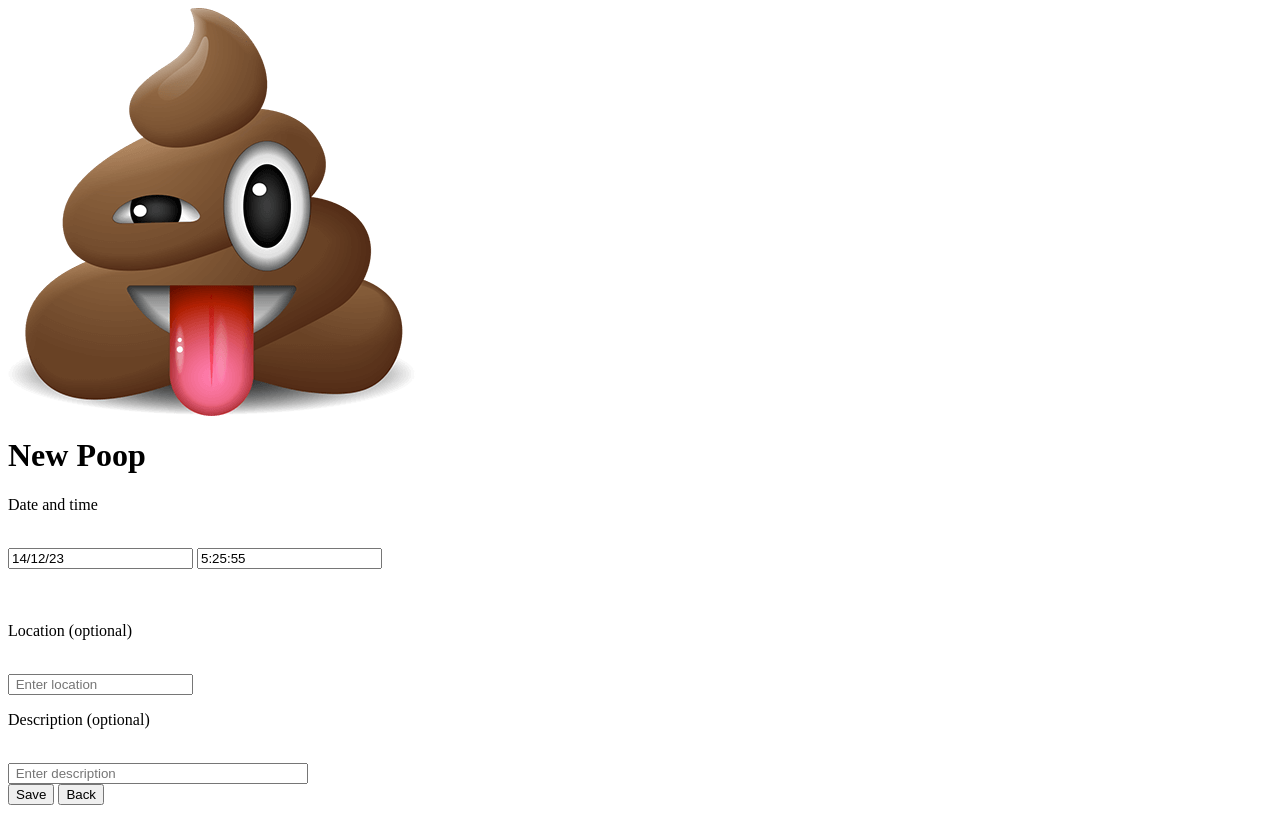
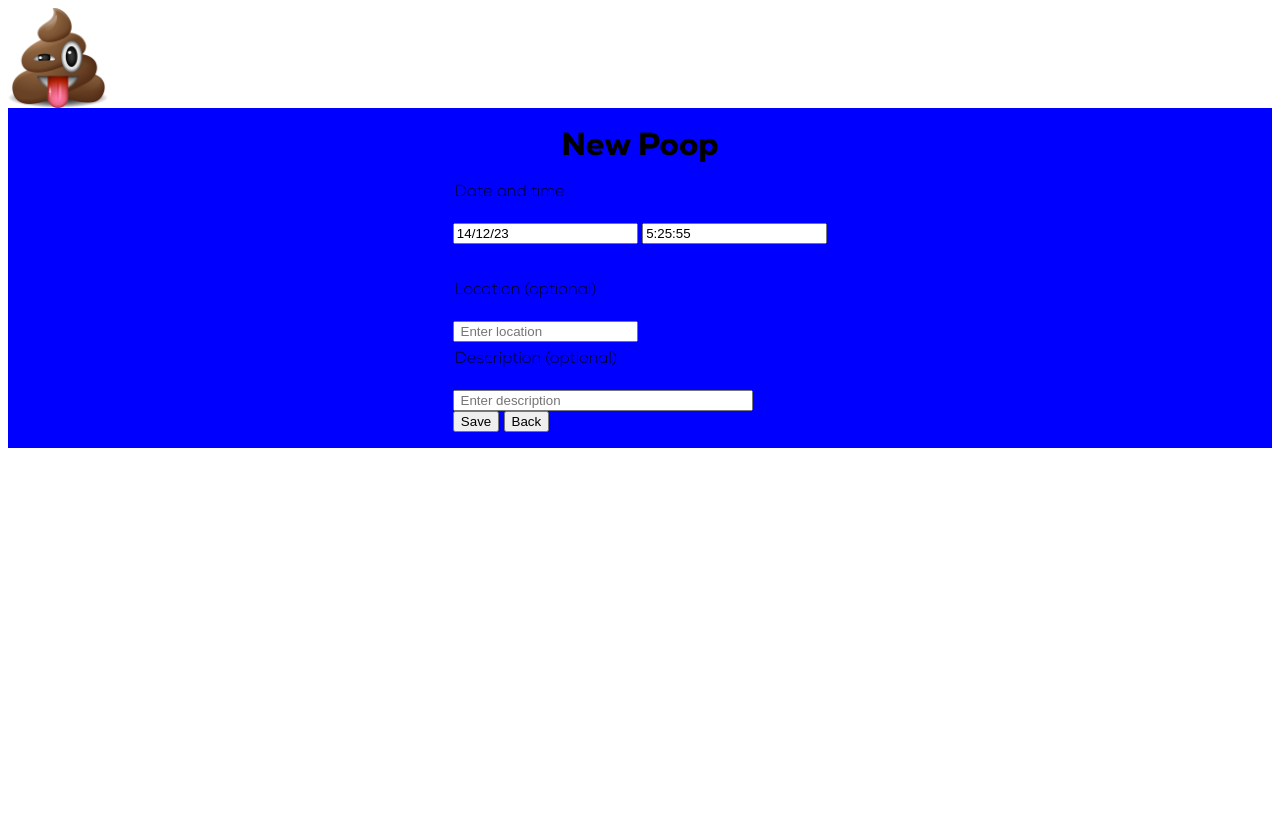
Before and after one commit to christopherjlo/CPP-Poop-Map, a PHP site: page /poop_details.html in a window 1280 px wide. After the commit the page ends 448 px from the top, so only its background shows below. Run offline with PHP 8.4, Linux system fonts and the light colour scheme.

Commit message:
css in progress

```diff
--- a/database/init_poopers.sql
+++ b/database/init_poopers.sql
@@ -52,6 +52,10 @@ insert into Poop(pooperid,latitude,longitude,tag,datePosted,timePosted, note) va
 
 #populate friends table
 insert into Friends(usr1id,usr2id) values(1,2); # Chris and Justin
+insert into Friends(usr1id,usr2id) values(2,1);
 insert into Friends(usr1id,usr2id) values(2,3); # Justin and Jason
+insert into Friends(usr1id,usr2id) values(3,2);
 insert into Friends(usr1id,usr2id) values(3,4); # Jason and Jacob
+insert into Friends(usr1id,usr2id) values(4,3);
 insert into Friends(usr1id,usr2id) values(4,1); #Jacob and Chris
+insert into Friends(usr1id,usr2id) values(1,4);
--- a/friends.php
+++ b/friends.php
@@ -1,6 +1,6 @@
 <?php
+session_start();
 
-$_SESSION["currentID"] = 2;
 $tableHtml = "<table class='friends-table border'cellspacing=\"0\" cellpadding=\"0\">
 <tr>
     <th>Name</th>
@@ -27,7 +27,7 @@ if (isset($_SESSION["currentID"])) {
 
     // print_r($realFriends);
     if (sizeof($realFriends) == 0) {
-        echo "No friends.";
+        $responseMsg = "No Friends :(";
     } else {
         for ($i = 0; $i < sizeof($realFriends); $i++) {
             $stmt5 = sprintf("SELECT *  FROM Pooper WHERE userid = " . $realFriends[$i]);
@@ -144,6 +144,7 @@ if ($_SERVER["REQUEST_METHOD"] === "POST") {
     </head>
 
     <body>
+        <div id="bg_div">
             <br>
             <h2 style='text-align: center;'>Friends List</h2>
             <div class = "search-friend">
@@ -162,6 +163,7 @@ if ($_SERVER["REQUEST_METHOD"] === "POST") {
                     <?php echo $tableHtml; ?>
                 </div>
             </div>
+        </div>
     </body>
 
 </html>
--- a/index.php
+++ b/index.php
@@ -26,6 +26,7 @@ if (isset($_SESSION["currentID"])) {
         <div id="map"></div>
         <a href="poop_details.php"><button id="poop_button" class="button">Drop poop</button></a>
         <a href="home.html"><button id="sign_out_button" class="button">Sign Out</button></a>
+        <a href="friends.php"><button id="friends_button" class="button">See Friends</button></a>
     </div>
     <script type="text/javascript" src="scripts/index.js"></script>
     <script type ='text/javascript'>
--- a/poop_details.html
+++ b/poop_details.html
@@ -4,11 +4,11 @@
         <link rel="stylesheet" href="styles/poop_details.css">
     </head>
     <body>
-        <div class="background">
-            <img src="/images/poop_pic.png" class="logo">
-            <div class=poop-form>
-                <h1>New Poop</h1>
+        <img src="/images/poop_pic.png" class="logo">
+        <div class = "parent-container">
+            <div class="poop-form">
                 <form id="form" method="post">
+                    <h1>New Poop</h1>
                     <p class="title">Date and time</p><br>
                     <input type = "text" id = "datestamp" name = "datestamp">
                     <input type = "text" id = "timestamp" name = "timestamp">
@@ -26,6 +26,8 @@
                     <a href="index.php"><button class="button borderless">Back</button></a>
                 </form>
             </div>
+            </div>
+        </div>
         <script type="text/javascript">
             // ---- Get and display current date + time ---- //
             var date = new Date();
@@ -56,6 +58,5 @@
             }
             getLocation();
         </script>
-        </div>
     </body>
 </html>
--- a/styles/poop_details.css
+++ b/styles/poop_details.css
@@ -1,3 +1,28 @@
+@font-face {
+    font-family: 'nexaheavy';
+    src: url('../fonts/nexa/nexa-heavy.woff2'),
+         url('../fonts/nexa/nexa-heavy.woff');
+    font-weight: normal;
+    font-style: normal;
+}
+
+@font-face {
+    font-family: 'nexaextra_light';
+    src: url('../fonts/nexa/nexa-extralight.woff2'),
+         url('../fonts/nexa/nexa-extralight.woff');
+    font-weight: normal;
+    font-style: normal;
+}
+
+body {
+    font-family: 'nexaextra_light';
+}
+
+.logo {
+    width: 100px;
+    height: 100px;
+}
+
 #latitude_field {
     visibility: hidden;
 }
@@ -5,3 +30,21 @@
 #longitude_field {
     visibility: hidden;
 }
+
+.parent-container {
+    display: flex;
+    flex-direction: row;
+    justify-content: center;
+    background-color: blue;
+}
+
+h1{
+    margin-left: auto;
+    margin-right: auto;
+    font-family: 'nexaheavy';
+    text-align: center;
+}
+
+p {
+    margin: 8px 2px;
+}
```
Also changed, not shown: styles/friends.css (+19 -0 lines), styles/index.css (+11 -1 lines). Lines whose indentation alone changed are shown as unchanged.
